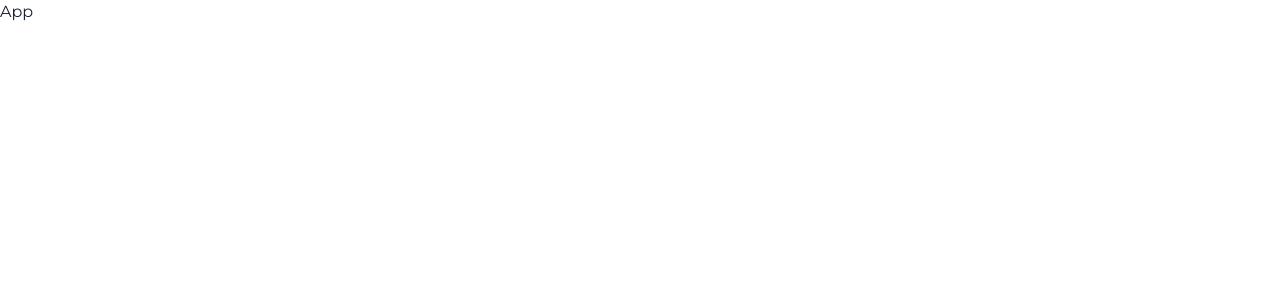
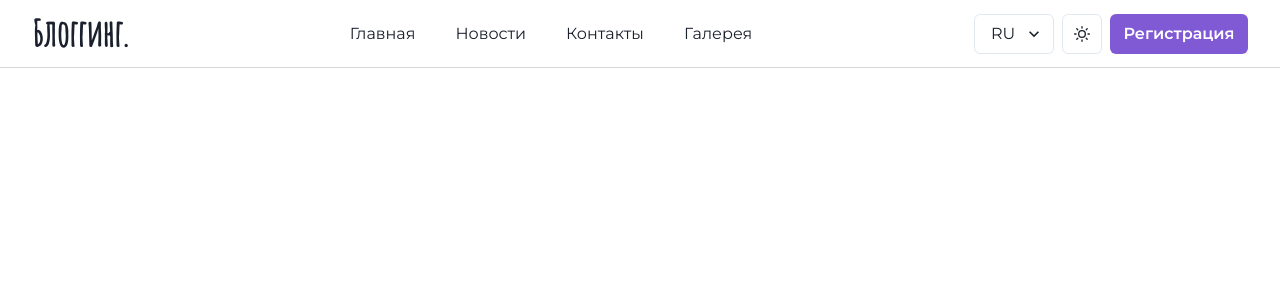
Before and after one commit to Kotsik23/blog_fullstack, a React (Create React App) app in the folder client/: page / in a window 1280 px wide. Shown: the top 300 px of the page. Built offline with nearby package versions, Linux system fonts and the light colour scheme; no server answers.

Commit message:
FRONT: basics of navbar

```diff
--- a/client/package.json
+++ b/client/package.json
@@ -3,6 +3,7 @@
   "version": "0.1.0",
   "private": true,
   "dependencies": {
+    "@chakra-ui/icons": "^2.0.17",
     "@chakra-ui/react": "^2.5.1",
     "@emotion/react": "^11.10.6",
     "@emotion/styled": "^11.10.6",
@@ -19,6 +20,7 @@
     "react-dom": "^18.2.0",
     "react-icons": "^4.8.0",
     "react-redux": "^8.0.5",
+    "react-router-dom": "^6.9.0",
     "react-scripts": "5.0.1",
     "typescript": "^4.9.5",
     "web-vitals": "^2.1.4"
--- a/client/src/App.tsx
+++ b/client/src/App.tsx
@@ -1,7 +1,13 @@
-import { Box } from "@chakra-ui/react"
+import { Route, Routes } from "react-router-dom"
+import MainLayout from "./components/Layouts/MainLayout"
+import { ROUTES } from "./constants/routes.constants"
 
 const App = () => {
-	return <Box>App</Box>
+	return (
+		<Routes>
+			<Route path={ROUTES.MAIN} element={<MainLayout />}></Route>
+		</Routes>
+	)
 }
 
 export default App
--- /dev/null
+++ b/client/src/components/Layouts/MainLayout.tsx
@@ -0,0 +1,17 @@
+import { Container } from "@chakra-ui/react"
+import { FC } from "react"
+import { Outlet } from "react-router-dom"
+import Navbar from "../Navbar/Navbar"
+
+const MainLayout: FC = () => {
+	return (
+		<>
+			<Navbar />
+			<Container maxW="container.xl">
+				<Outlet />
+			</Container>
+		</>
+	)
+}
+
+export default MainLayout
--- /dev/null
+++ b/client/src/components/Logo/Logo.tsx
@@ -0,0 +1,22 @@
+import { Heading, useColorModeValue } from "@chakra-ui/react"
+import { FC } from "react"
+import { Link } from "react-router-dom"
+import { ROUTES } from "../../constants/routes.constants"
+
+const Logo: FC = () => {
+	const hoverColor = useColorModeValue("purple.500", "purple.200")
+	return (
+		<Heading
+			size="md"
+			fontWeight="semibold"
+			_hover={{ color: hoverColor }}
+			transition="color 100ms linear"
+			fontFamily="'Amatic SC', sans-serif"
+			fontSize={"4xl"}
+		>
+			<Link to={ROUTES.MAIN}>Блоггинг.</Link>
+		</Heading>
+	)
+}
+
+export default Logo
--- /dev/null
+++ b/client/src/components/Navbar/LanguageSwithcer/LanguageSwithcer.tsx
@@ -0,0 +1,14 @@
+import { Select, useColorModeValue } from "@chakra-ui/react"
+import { FC } from "react"
+
+const LanguageSwithcer: FC = () => {
+	const focusBorderColor = useColorModeValue("purple.500", "purple.200")
+	return (
+		<Select defaultValue="ru" w="full" maxW="80px" focusBorderColor={focusBorderColor}>
+			<option value="en">EN</option>
+			<option value="ru">RU</option>
+		</Select>
+	)
+}
+
+export default LanguageSwithcer
--- /dev/null
+++ b/client/src/components/Navbar/Navbar.constants.ts
@@ -0,0 +1,30 @@
+import { ROUTES } from "../../constants/routes.constants"
+
+interface IMenuItem {
+	id: number
+	text: string
+	link: string
+}
+
+export const MenuItems: IMenuItem[] = [
+	{
+		id: 1,
+		text: "Главная",
+		link: ROUTES.MAIN,
+	},
+	{
+		id: 2,
+		text: "Новости",
+		link: "/",
+	},
+	{
+		id: 3,
+		text: "Контакты",
+		link: "/",
+	},
+	{
+		id: 4,
+		text: "Галерея",
+		link: "/",
+	},
+]
--- /dev/null
+++ b/client/src/components/Navbar/Navbar.tsx
@@ -0,0 +1,35 @@
+import { Box, Button, Container, Flex, Link, useColorModeValue } from "@chakra-ui/react"
+import { FC } from "react"
+import Logo from "../Logo/Logo"
+import { Link as NavLink } from "react-router-dom"
+import LanguageSwithcer from "./LanguageSwithcer/LanguageSwithcer"
+import { MenuItems } from "./Navbar.constants"
+import ThemeSwitcher from "./ThemeSwitcher/ThemeSwitcher"
+
+const Navbar: FC = () => {
+	// Styles
+	const borderBottomColor = useColorModeValue("blackAlpha.300", "whiteAlpha.300")
+	return (
+		<Box w="full" borderBottom="1px solid" borderBottomColor={borderBottomColor}>
+			<Container maxW="container.xl" py="3" px="8" display="flex" justifyContent="space-between" alignItems="center">
+				<Logo />
+
+				<Flex align="center" gap={[6, null, null, 10]}>
+					{MenuItems.map(item => (
+						<Link key={item.id} as={NavLink} to={item.link} fontSize="md">
+							{item.text}
+						</Link>
+					))}
+				</Flex>
+
+				<Flex gap="2" align="center">
+					<LanguageSwithcer />
+					<ThemeSwitcher />
+					<Button colorScheme="purple">Регистрация</Button>
+				</Flex>
+			</Container>
+		</Box>
+	)
+}
+
+export default Navbar
--- /dev/null
+++ b/client/src/components/Navbar/ThemeSwitcher/ThemeSwitcher.tsx
@@ -0,0 +1,17 @@
+import { IconButton, useColorMode } from "@chakra-ui/react"
+import { FC } from "react"
+import { MoonIcon, SunIcon } from "@chakra-ui/icons"
+
+const ThemeSwitcher: FC = () => {
+	const { colorMode, toggleColorMode } = useColorMode()
+	return (
+		<IconButton
+			onClick={toggleColorMode}
+			icon={colorMode === "dark" ? <MoonIcon /> : <SunIcon />}
+			aria-label="theme-switcher"
+			variant="outline"
+		/>
+	)
+}
+
+export default ThemeSwitcher
--- a/client/src/index.css
+++ b/client/src/index.css
@@ -1 +1 @@
-@import url("https://fonts.googleapis.com/css2?family=Montserrat:ital,wght@0,300;0,400;0,500;0,600;0,700;1,300;1,400;1,500;1,600;1,700&display=swap");
+@import url("https://fonts.googleapis.com/css2?family=Amatic+SC&family=Montserrat:ital,wght@0,300;0,400;0,500;0,600;0,700;1,300;1,400;1,500;1,600;1,700&display=swap");
--- a/client/src/index.tsx
+++ b/client/src/index.tsx
@@ -5,12 +5,15 @@
 import { theme } from "./theme"
 import { Provider } from "react-redux"
 import { store } from "./store/index"
+import { BrowserRouter } from "react-router-dom"
 
 const root = ReactDOM.createRoot(document.getElementById("root") as HTMLElement)
 root.render(
 	<Provider store={store}>
 		<ChakraProvider theme={theme} resetCSS>
-			<App />
+			<BrowserRouter>
+				<App />
+			</BrowserRouter>
 		</ChakraProvider>
 	</Provider>
 )
--- a/client/src/theme/index.ts
+++ b/client/src/theme/index.ts
@@ -1,7 +1,13 @@
-import { extendTheme, theme as baseTheme } from "@chakra-ui/react"
+import { extendTheme, theme as baseTheme, ThemeConfig } from "@chakra-ui/react"
 import * as foundations from "./foundations"
+
+const config: ThemeConfig = {
+	initialColorMode: "light",
+	useSystemColorMode: true,
+}
 
 export const theme: Record<string, any> = extendTheme({
 	...foundations,
 	colors: { ...baseTheme.colors, brand: baseTheme.colors.blue },
+	config,
 })
```
Also changed, not shown: client/src/components/Navbar/ProfileAvatar/ProfileAvatar.tsx (added, +17 -0 lines), 1 other file (tests, documents, lock files or other folders).
